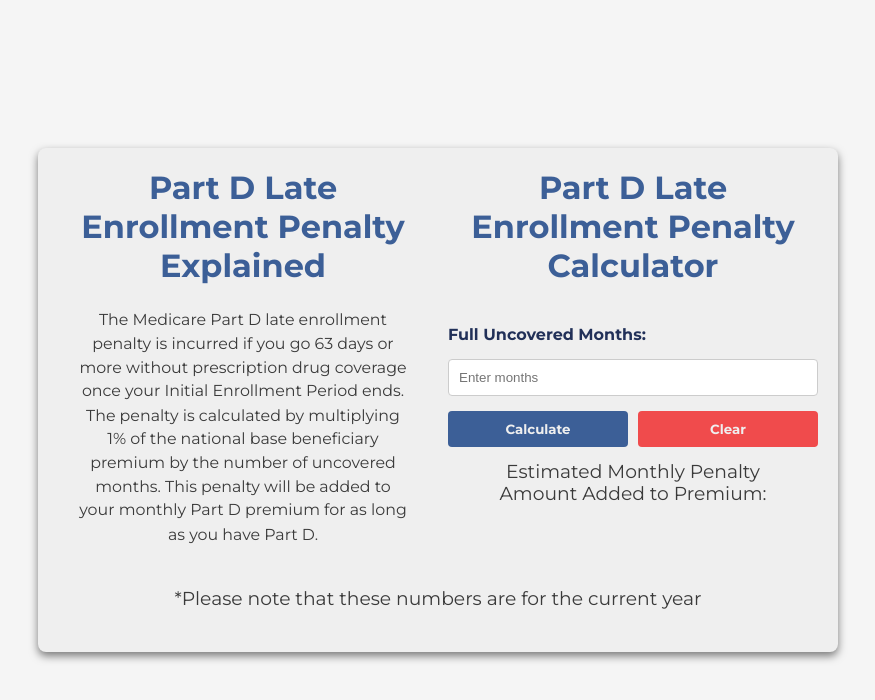
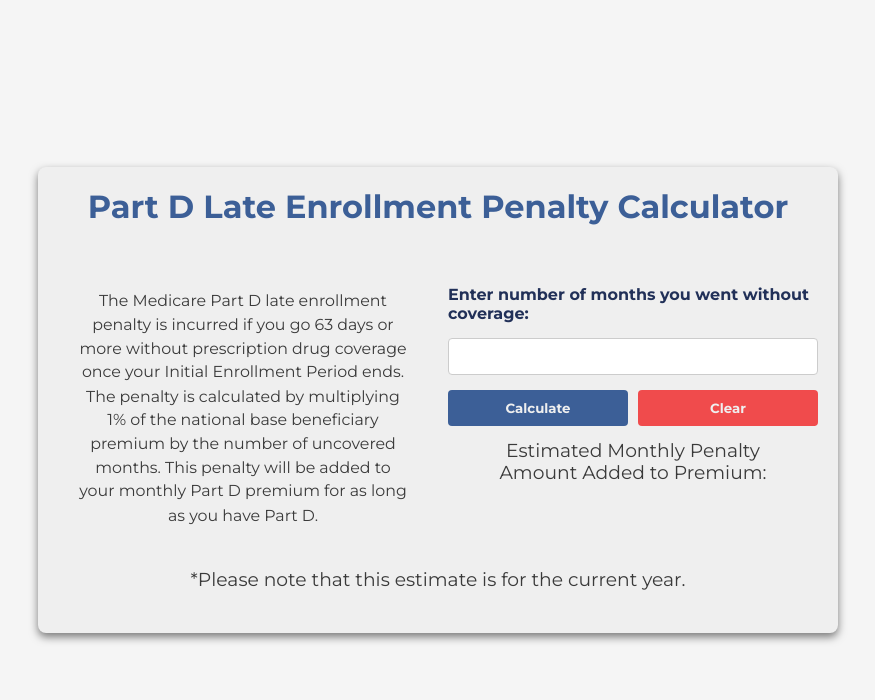
Before and after one commit to FaisalSul/calculator-d, a plain HTML site: page index.html in a window 1280 px wide. Shown: the whole page, without its empty margins (202-1077 px from the left). Drawn offline with Linux system fonts and the light colour scheme; a web font is replaced by a local one.

Commit message:
new commit

```diff
--- a/index.html
+++ b/index.html
@@ -3,23 +3,24 @@
 <head>
     <meta charset="UTF-8">
     <meta name="viewport" content="width=device-width, initial-scale=1.0">
-    <title>Medicare Part D Penalty Calculator</title>
+    <title>Part D Penalty Calculator</title>
     <link rel="stylesheet" href="styles.css">
 </head>
 <body>
     <div class="container">
+        <h1>Part D Late Enrollment Penalty Calculator</h1>
+
         <div class="content">
             <div class="explanation">
-                <h1 class="title-h1">Part D Late Enrollment Penalty Explained</h1>
                 <p>
                     The Medicare Part D late enrollment penalty is incurred if you go 63 days or more without prescription drug coverage once your Initial Enrollment Period ends. The penalty is calculated by multiplying 1% of the national base beneficiary premium by the number of uncovered months. This penalty will be added to your monthly Part D premium for as long as you have Part D.
                 </p>
             </div>
             <div class="calculator">
-                <h1>Part D Late Enrollment Penalty Calculator</h1>
                 <div class="part">
-                    <label class="months" for="partD-months">Full Uncovered Months:</label>
-                    <input class="number" type="number" id="partD-months" placeholder="Enter months">
+                    <br>
+                    <label class="months" for="partD-months">Enter number of months you went without coverage:</label>
+                    <input class="number" type="number" id="partD-months">
 
                     <div class="button-group">
                         <button class="calculate" onclick="calculatePartD()">Calculate</button>
@@ -30,7 +31,7 @@
                 </div>
             </div>
         </div>
-        <p>*Please note that these numbers are for the current year</p>
+        <p>*Please note that this estimate is for the current year.</p>
     </div>
     <script src="part-d.js"></script>
 </body>
```
